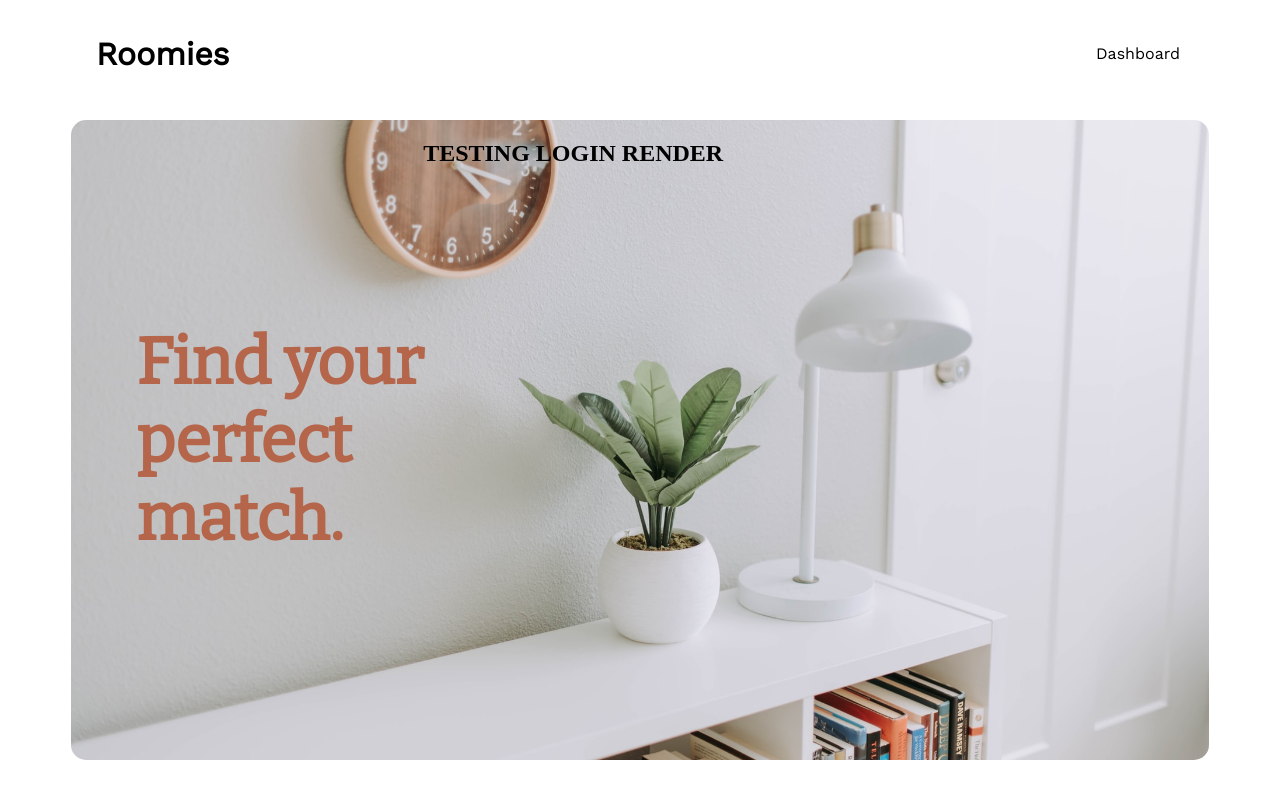
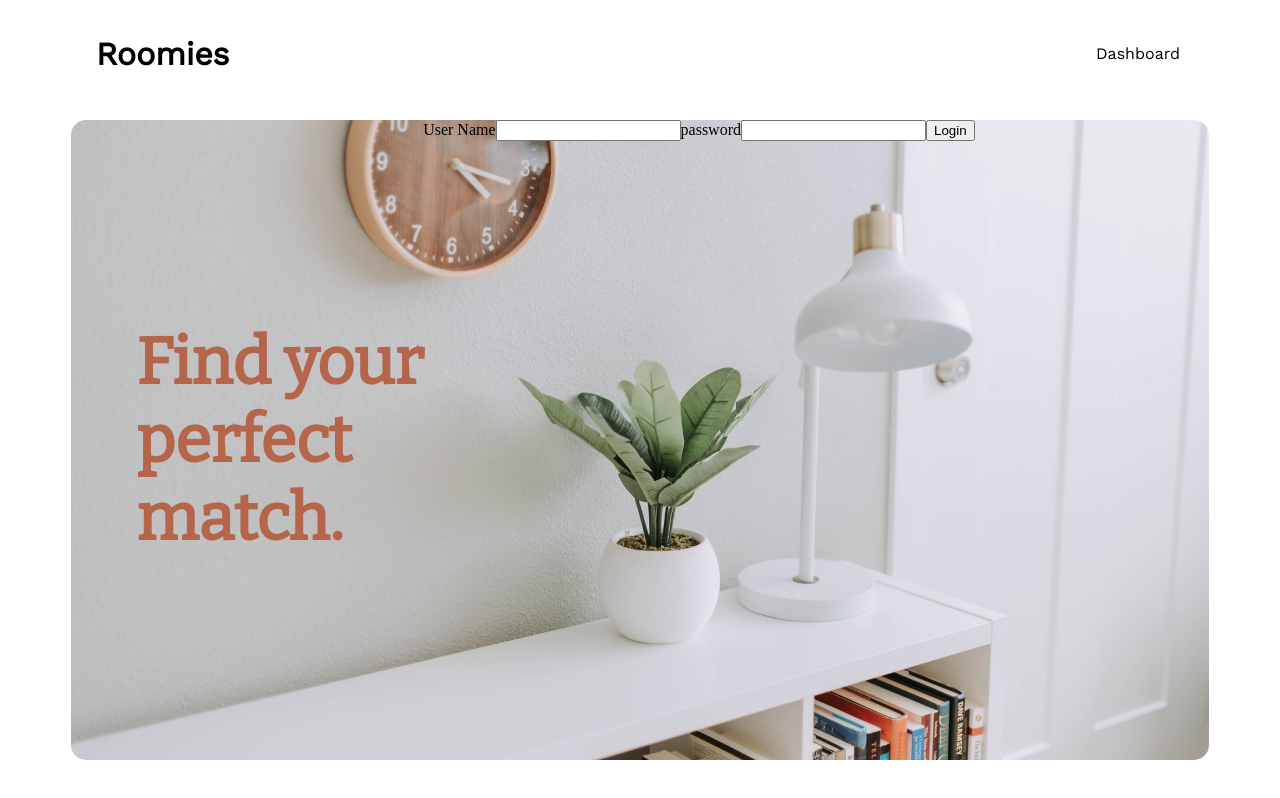
Before and after one commit to Turing-Roomies/roomies-fe, a React (Create React App) app: page / in a window 1280 px wide. Built offline with nearby package versions, Linux system fonts and the light colour scheme; no server answers.

Commit message:
Create inputs with submit button

```diff
--- a/src/components/Login/Login.js
+++ b/src/components/Login/Login.js
@@ -1,9 +1,30 @@
 import React from 'react'
 
 export default function Login() {
+
+    function handleSubmit(event) {
+        event.preventDefault()
+    }
+
     return (
         <div>
-            <h1>TESTING LOGIN RENDER</h1>
+            <form>
+                <div>
+                    <label>User Name
+                        <input
+                        type='text'
+                        required
+                        />
+                    </label>
+                    <label>password
+                        <input
+                        type='text'
+                        required
+                        />
+                    </label>
+                    <button className='submit-button' onClick={event => handleSubmit(event)} type='submit'>Login</button>
+                </div>
+            </form>
         </div>
     )
 }
```
